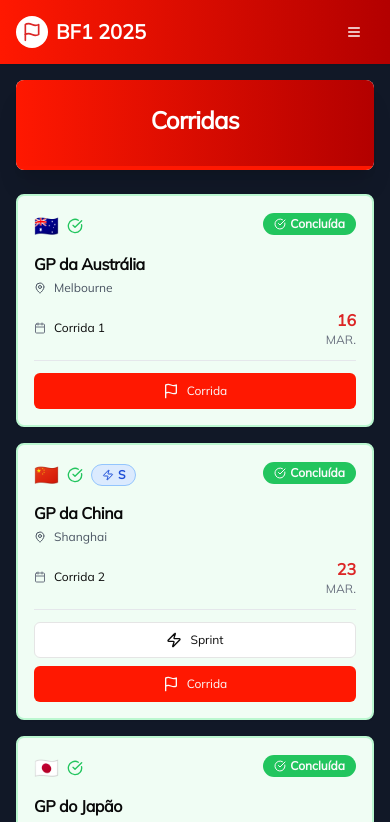
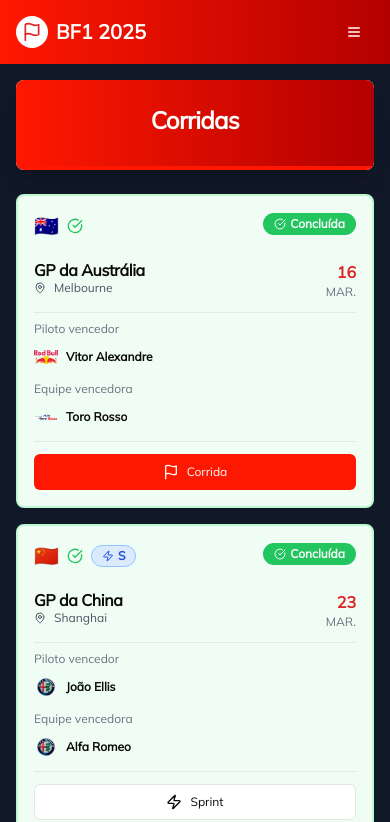
Before and after one commit to gabeporto/bf12025, a Next.js app: page /corridas in a window 390 px wide. Shown: the top 822 px of the page. Built offline with nearby package versions, Linux system fonts and the light colour scheme.

Commit message:
feat: add driver and team winner on finished race cards

```diff
--- a/app/corridas/page.tsx
+++ b/app/corridas/page.tsx
@@ -4,9 +4,10 @@ import { Card, CardContent, CardDescription, CardHeader, CardTitle } from "@/com
 import { Button } from "@/components/ui/button"
 import { Badge } from "@/components/ui/badge"
 import { F1_THEME } from "@/lib/theme"
-import { F1_DRIVERS, F1_GPS } from "@/lib/constants"
+import { BF1_DRIVERS, BF1_TEAMS, F1_DRIVERS, F1_GPS, F1_GPS_FINISHED } from "@/lib/constants"
 import { Flag, Trophy, Calendar, MapPin, CheckCircle, Circle, Play, Zap } from "lucide-react"
 import { redirect } from "next/navigation"
+import Image from "next/image"
 
 export default function CorridasPage() {
   const getStatusInfo = (race: (typeof F1_GPS)[0]) => {
@@ -70,12 +71,29 @@ export default function CorridasPage() {
   }
 
   const handleRaceClick = (raceId: string, type: "race" | "sprint") => {
-    if( type === "sprint") {
+    if (type === "sprint") {
       redirect(`/${raceId}/sprint`)
     } else {
       redirect(`/${raceId}`)
     }
+  }
 
+  const getWinnerInfo = (race: (typeof F1_GPS)[0]) => {
+    if (!race.isFinished) return null
+
+    const winnerDriver = BF1_DRIVERS.find((d) => d.id === race.driverWinnerId)
+    const teamOfWinner = BF1_TEAMS.find((t) => t.id === winnerDriver?.team)
+    if (!winnerDriver) return null
+    const winnerDriverWithTeam = {
+      ...winnerDriver,
+      teamOfWinner,
+    }
+
+    const winnerTeam = BF1_TEAMS.find((t) => t.id === race.teamWinnerId)
+    return {
+      driver: winnerDriverWithTeam,
+      team: winnerTeam,
+    }
   }
 
   // Contar corridas sprint
@@ -110,6 +128,7 @@ export default function CorridasPage() {
           {F1_GPS.map((race) => {
             const statusInfo = getStatusInfo(race)
             const dateInfo = formatDate(race.date)
+            const winnerInfo = getWinnerInfo(race)
 
             return (
               <Card
@@ -133,24 +152,63 @@ export default function CorridasPage() {
                     </div>
                     <div className="flex-shrink-0">{statusInfo.badge}</div>
                   </div>
-                  <CardTitle className="text-base sm:text-lg font-bold leading-tight">{race.name}</CardTitle>
-                  <div className="flex items-center gap-2 text-xs sm:text-sm text-gray-600">
-                    <MapPin className="w-3 h-3 sm:w-4 sm:h-4 flex-shrink-0" />
-                    <span className="truncate">{race.location}</span>
-                  </div>
+
                 </CardHeader>
                 <CardContent className="pt-0 px-4 pb-4">
                   <div className="space-y-3 sm:space-y-4">
-                    <div className="flex items-center justify-between">
-                      <div className="flex items-center gap-2 text-xs sm:text-sm">
-                        <Calendar className="w-3 h-3 sm:w-4 sm:h-4 text-gray-500 flex-shrink-0" />
-                        <span className="font-medium">Corrida {race.round}</span>
+                    <div className="flex items-start justify-between gap-2 mb-2">
+                      <div>
+                        <CardTitle className="text-base sm:text-lg font-bold leading-tight flex-grow">
+                          {race.name}
+                        </CardTitle>
+                        <div className="flex items-center gap-2 text-xs sm:text-sm text-gray-600">
+                          <MapPin className="w-3 h-3 sm:w-4 sm:h-4 flex-shrink-0" />
+                          <span className="truncate">{race.location}</span>
+                        </div>
                       </div>
-                      <div className="text-right">
+                      <div className="text-right flex-shrink-0">
                         <div className="text-base sm:text-lg font-bold text-red-600">{dateInfo.day}</div>
                         <div className="text-xs text-gray-500">{dateInfo.month}</div>
                       </div>
                     </div>
+
+                    {winnerInfo && (
+                      <div className="pt-2 border-t border-gray-200 space-y-3">
+                        {/* Vencedor da Corrida */}
+                        <div>
+                          <div className="text-xs text-gray-500 mb-2">Piloto vencedor</div>
+                          <div className="flex items-center gap-2">
+                            <div className="w-6 h-6 overflow-hidden flex-shrink-0 flex items-center justify-center">
+                              <Image
+                                src={winnerInfo.driver.teamOfWinner?.logo|| "/placeholder.svg"}
+                                alt={winnerInfo.team?.name || "Piloto"}
+                                width={24}
+                                height={24}
+                                className="object-cover"
+                              />
+                            </div>
+                            <span className="font-bold text-xs sm:text-sm truncate">{winnerInfo.driver.betterName}</span>
+                          </div>
+                        </div>
+
+                        {/* Equipe Vencedora */}
+                        <div>
+                          <div className="text-xs text-gray-500 mb-2">Equipe vencedora</div>
+                          <div className="flex items-center gap-2 ">
+                            <div className="w-6 h-6 overflow-hidden flex-shrink-0 flex items-center justify-center">
+                              <Image
+                                src={winnerInfo.team?.logo || "/placeholder.svg"}
+                                alt={winnerInfo.team?.name || "Equipe"}
+                                width={24}
+                                height={24}
+                                className="object-cover"
+                              />
+                            </div>
+                            <span className="font-bold text-xs sm:text-sm truncate">{winnerInfo.team?.name}</span>
+                          </div>
+                        </div>
+                      </div>
+                    )}
 
                     {/* Botões de Ação */}
                     <div className="pt-3 border-t border-gray-200">
@@ -160,7 +218,7 @@ export default function CorridasPage() {
                             onClick={() => handleRaceClick(race.id, "sprint")}
                             variant="outline"
                             size="sm"
-                            className={`w-full flex items-center gap-2 hover:bg-blue-50 hover:border-blue-300 text-xs sm:text-sm ${race.hasData ?  '' : 'hidden'}`}
+                            className={`w-full flex items-center gap-2 hover:bg-blue-50 hover:border-blue-300 text-xs sm:text-sm ${race.hasData ? '' : 'hidden'}`}
                             disabled={!race.isFinished && !race.active}
                           >
                             <Zap className="w-3 h-3 sm:w-4 sm:h-4" />
@@ -170,8 +228,8 @@ export default function CorridasPage() {
                           <Button
                             onClick={() => handleRaceClick(race.id, "race")}
                             size="sm"
-                            className={`w-full flex items-center gap-2 text-xs sm:text-sm ${race.hasData ?  '' : 'hidden'}`}
-                            style={{ backgroundColor: F1_THEME.primary}}
+                            className={`w-full flex items-center gap-2 text-xs sm:text-sm ${race.hasData ? '' : 'hidden'}`}
+                            style={{ backgroundColor: F1_THEME.primary }}
                             disabled={!race.isFinished && !race.active}
                           >
                             <Flag className="w-3 h-3 sm:w-4 sm:h-4" />
@@ -183,7 +241,7 @@ export default function CorridasPage() {
                         <Button
                           onClick={() => handleRaceClick(race.id, "race")}
                           size="sm"
-                          className={`w-full flex items-center gap-2 text-xs sm:text-sm ${race.hasData ?  '' : 'hidden'}`}
+                          className={`w-full flex items-center gap-2 text-xs sm:text-sm ${race.hasData ? '' : 'hidden'}`}
                           style={{ backgroundColor: F1_THEME.primary }}
                           disabled={!race.isFinished && !race.active}
                         >
--- a/components/leaderboard.tsx
+++ b/components/leaderboard.tsx
@@ -159,7 +159,7 @@ export function Leaderboard({ scores, isLoading, isSprint }: LeaderboardProps) {
                         score.score
                       )}
                     </TableCell>
-                    <TableCell className="text-center" >{score.correctPredictions}</TableCell>
+                    <TableCell className="text-center"> {score.correctPredictions}</TableCell>
                   </TableRow>
                 )
               })}
--- a/lib/constants.ts
+++ b/lib/constants.ts
@@ -389,6 +389,8 @@ export const F1_GPS = [
     isFinished: true,
     hasSprint: false,
     hasData: true,
+    driverWinnerId: "19",
+    teamWinnerId: "tororosso",
   },
   {
     id: "china",
@@ -401,6 +403,8 @@ export const F1_GPS = [
     isFinished: true,
     hasSprint: true,
     hasData: true,
+    driverWinnerId: "1",
+    teamWinnerId: "alfaromeo",
   },
   {
     id: "japao",
@@ -413,6 +417,8 @@ export const F1_GPS = [
     isFinished: true,
     hasSprint: false,
     hasData: true,
+    driverWinnerId: "18",
+    teamWinnerId: "mercedes",
   },
   {
     id: "barem",
@@ -425,6 +431,8 @@ export const F1_GPS = [
     isFinished: true,
     hasSprint: false,
     hasData: true,
+    driverWinnerId: "17",
+    teamWinnerId: "alfaromeo",
   },
   {
     id: "arabia",
@@ -437,6 +445,8 @@ export const F1_GPS = [
     isFinished: true,
     hasSprint: false,
     hasData: true,
+    driverWinnerId: "11",
+    teamWinnerId: "forceindia",
   },
   {
     id: "miami",
@@ -461,6 +471,8 @@ export const F1_GPS = [
     isFinished: true,
     hasSprint: false,
     hasData: true,
+    driverWinnerId: "7",
+    teamWinnerId: "bmw",
   },
   {
     id: "monaco",
@@ -473,6 +485,8 @@ export const F1_GPS = [
     isFinished: true,
     hasSprint: false,
     hasData: true,
+    driverWinnerId: "24",
+    teamWinnerId: "sauber",
   },
   {
     id: "espanha",
@@ -485,6 +499,8 @@ export const F1_GPS = [
     isFinished: true,
     hasSprint: false,
     hasData: true,
+    driverWinnerId: "12",
+    teamWinnerId: "ferrari",
   },
   {
     id: "canada",
@@ -497,6 +513,8 @@ export const F1_GPS = [
     isFinished: true,
     hasSprint: false,
     hasData: true,
+    driverWinnerId: "3",
+    teamWinnerId: "sauber",
   },
   {
     id: "austria",
```
